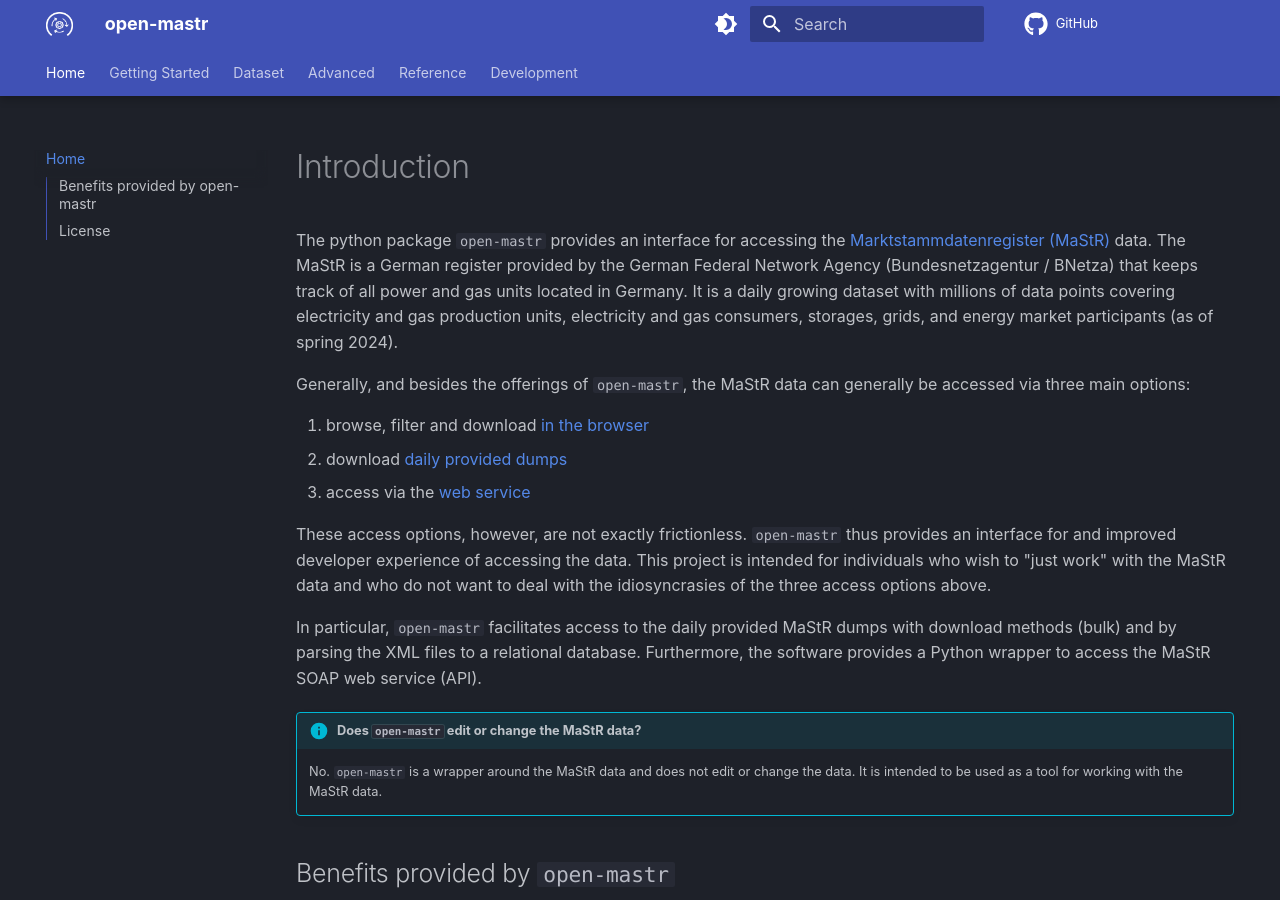
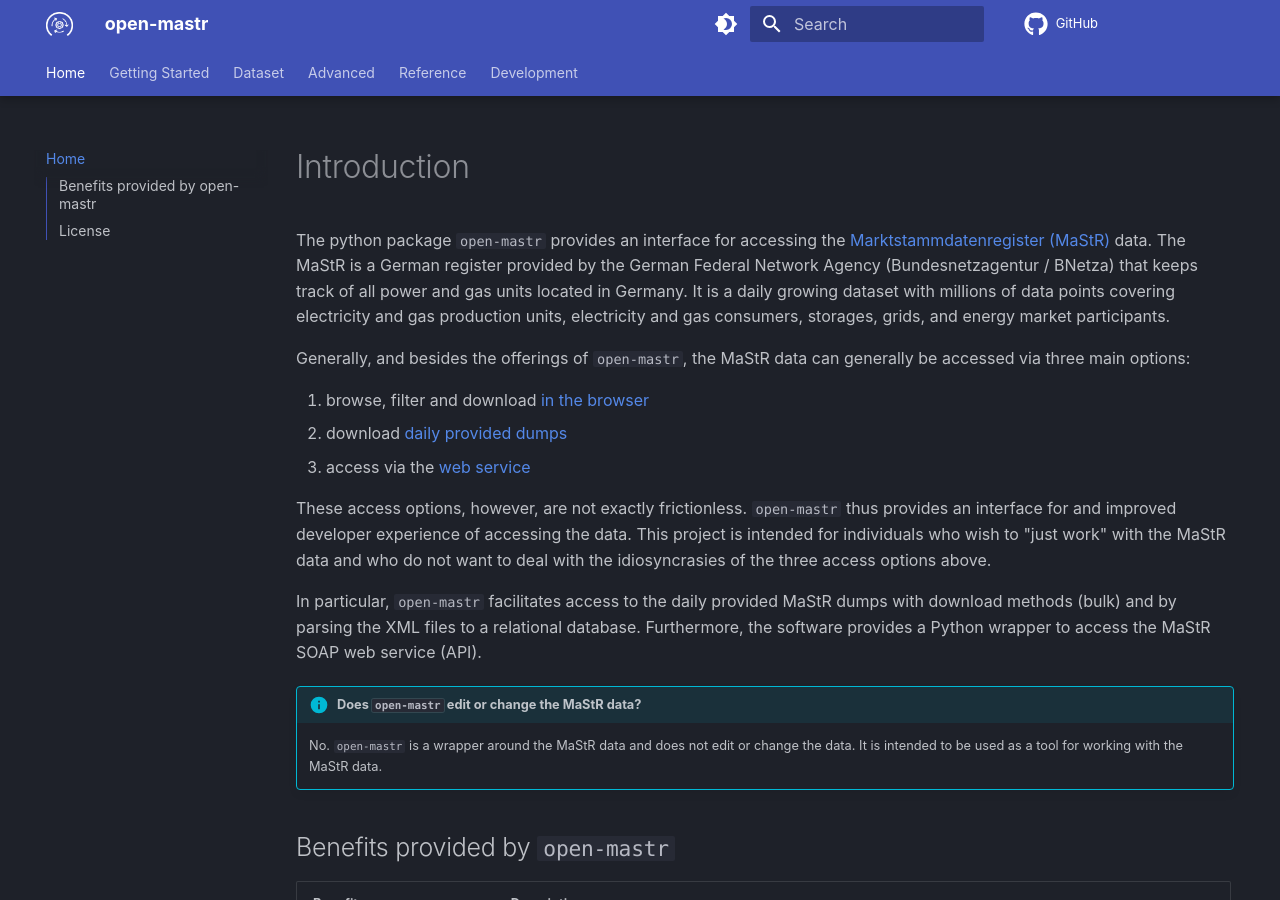
Before and after one commit to OpenEnergyPlatform/open-MaStR, an MkDocs documentation site: the page built from docs/index.md, in a window 1280 px wide and 900 px high. Built offline with MkDocs 1.6.1 and Material for MkDocs 9.7.7, drawn with Linux system fonts in a browser that asks for light colours; emoji names are drawn with the system emoji font; comment, search, counter and statistics services are not loaded.

Commit message:
Update docs/index.md
Co-authored-by: Florian Kotthoff <74312290+FlorianK13@users.noreply.github.com>

```diff
--- a/docs/index.md
+++ b/docs/index.md
@@ -1,6 +1,6 @@
 # Introduction
 
-The python package `open-mastr` provides an interface for accessing the [Marktstammdatenregister (MaStR)](https://www.marktstammdatenregister.de/MaStR) data. The MaStR is a German register provided by the German Federal Network Agency (Bundesnetzagentur / BNetza) that keeps track of all power and gas units located in Germany. It is a daily growing dataset with millions of data points covering electricity and gas production units, electricity and gas consumers, storages, grids, and energy market participants (as of spring 2024).
+The python package `open-mastr` provides an interface for accessing the [Marktstammdatenregister (MaStR)](https://www.marktstammdatenregister.de/MaStR) data. The MaStR is a German register provided by the German Federal Network Agency (Bundesnetzagentur / BNetza) that keeps track of all power and gas units located in Germany. It is a daily growing dataset with millions of data points covering electricity and gas production units, electricity and gas consumers, storages, grids, and energy market participants.
 
 Generally, and besides the offerings of `open-mastr`, the MaStR data can generally be accessed via three main options:
 
```
